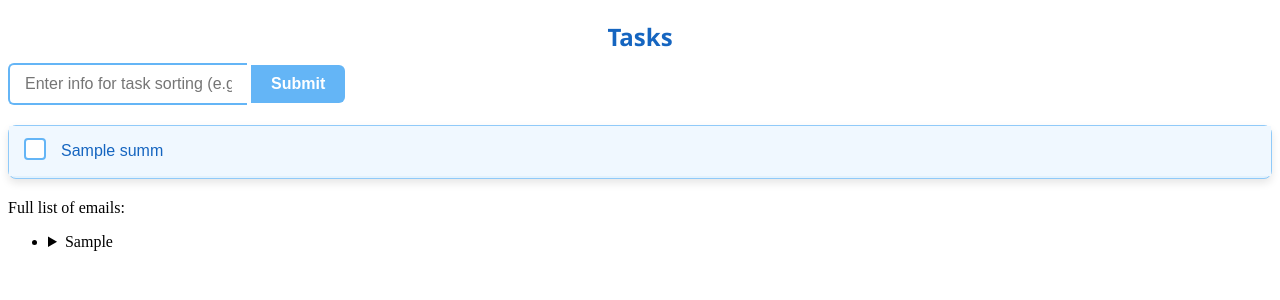
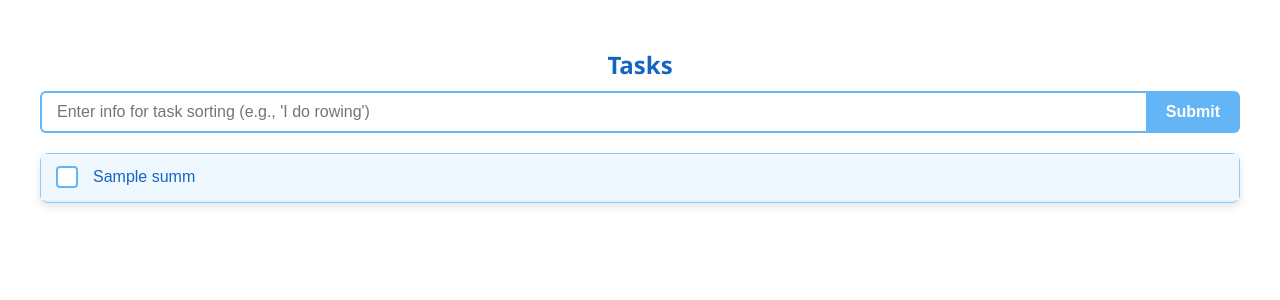
Before and after one commit to MarcellPerger1/ai-outlook-summary, a Flask app: template templates/newindex.html in a window 1280 px wide. Shown: the top 300 px of the page. Run offline with Flask 2, Linux system fonts and the light colour scheme; the template is opened without the code that fills it: most values are stand-ins (such as "Sample title", 1, 10 or a date in 2020).

Commit message:
feat: Better styles and misc improvements

```diff
--- a/app.py
+++ b/app.py
@@ -11,6 +11,7 @@ import threading
 import time
 import urllib.parse
 from collections.abc import Callable, Hashable
+from datetime import timedelta
 from typing import TypeVar, ParamSpec, Any, NoReturn
 
 import requests
@@ -102,7 +103,7 @@ def diskcache(filename: str = None, key_fn: Callable[P, H] = _default_cache_key,
     return decor
 
 
-@diskcache('.app_cache/topdf_cache.pkl')
+@diskcache('.app_cache/topdf_cache.pkl', lifetime=timedelta(days=30))
 def topdf(html: str) -> bytes:
     return pdfkit.from_string(html, configuration=pdfkit.configuration(
         wkhtmltopdf='C:/Program Files/wkhtmltopdf/bin/wkhtmltopdf.exe'))
@@ -117,7 +118,8 @@ def summ_pdfs(pdfs: list[bytes]):
             'these emails. Put them in order of priority (with the most '
             'important/urgent one at the front of the array). The output '
             'should be JSON conforming to the schema. Ignore any events '
-            f'in the past (today is {datetime.datetime.now().strftime("%d/%m/%Y")}).'
+            f'in the past (today is {datetime.datetime.now().strftime("%d/%m/%Y")}'
+            f', time is {datetime.datetime.now().strftime("%H:%M")}).'
             f'Unless otherwise specified, prioritise academic tasks, such '
             f'as lectures and supervisions.',
             *[genai.types.Part.from_bytes(data=pdf, mime_type='application/pdf')
@@ -444,7 +446,7 @@ def get_email_thread(convid: dict[str, ...]):
     try:
         return resp.json()["Body"]["ResponseMessages"]["Items"][0]["Conversation"]
     except KeyError:
-        writefile('err.json', resp.content)
+        writefile('err.json', resp.content.decode('utf8'))
         raise
 
 
--- a/templates/newindex.html
+++ b/templates/newindex.html
@@ -5,40 +5,53 @@
     <title>xyz</title>
 </head>
 <body>
-    <h2 class="list-title">Tasks</h2>
     <style>
+    /* ---------------------- New Outer Wrapper Style ---------------------- */
+    .centered-container {
+        max-width: 1200px;
+        margin: 0 auto;
+        padding: 20px;
+    }
+
     /* ---------------------- Title Styles ---------------------- */
     .list-title {
-            text-align: center;         /* Center the text */
+        text-align: center;
         font-family: 'Segoe UI', Tahoma, Geneva, Verdana, sans-serif;
-            color: #1565C0;             /* Dark blue color for readability */
-            margin-bottom: 10px;        /* Space between the title and the list */
+        color: #1565C0;
+        margin-bottom: 10px;
         font-size: 24px;
-            font-weight: 600;           /* Slightly bold */
+        font-weight: 600;
+    }
+
+    /* ---------------------- Form Section Styles ---------------------- */
+    .input-container {
+        display: flex;
+        justify-content: center;
+        margin-bottom: 20px;
     }
 
     .info-input {
-            flex-grow: 1; /* Makes the input box take up most of the space */
+        flex-grow: 1;
         padding: 10px 15px;
-            border: 2px solid #64B5F6; /* Light blue border */
-            border-right: none; /* Blends the input box with the button border */
-            border-radius: 6px 0 0 6px; /* Rounded corners only on the left */
+        border: 2px solid #64B5F6;
+        border-right: none;
+        border-radius: 6px 0 0 6px;
         font-size: 16px;
         color: #1565C0;
-            outline: none; /* Removes default focus outline */
+        outline: none;
         transition: border-color 0.3s;
     }
 
     .info-input:focus {
-            border-color: #1E88E5; /* Slightly darker blue on focus */
+        border-color: #1E88E5;
     }
 
     .submit-button {
         padding: 10px 20px;
-            background-color: #64B5F6; /* Primary blue button color */
-            color: white; /* White text for contrast */
+        background-color: #64B5F6;
+        color: white;
         border: none;
-            border-radius: 0 6px 6px 0; /* Rounded corners only on the right */
+        border-radius: 0 6px 6px 0;
         font-size: 16px;
         font-weight: bold;
         cursor: pointer;
@@ -46,51 +59,11 @@
     }
 
     .submit-button:hover {
-            background-color: #1E88E5; /* Darker blue on hover */
+        background-color: #1E88E5;
         box-shadow: 0 2px 4px rgba(0, 0, 0, 0.2);
     }
 
-        /* Styling for the entire unordered list */
-        .summary-list {
-            list-style: none; /* Removes the default bullet points */
-            padding: 0;      /* Removes default padding */
-            margin: 20px 0;  /* Adds some vertical space */
-            border: 1px solid #90CAF9; /* Light-medium blue border for a subtle frame */
-            border-radius: 8px; /* Slightly rounded corners */
-            box-shadow: 0 4px 8px rgba(0, 0, 0, 0.1); /* Soft shadow for depth */
-            background-color: #E3F2FD; /* Very light blue background for the list block, harmonizing with your app's main background */
-        }
-
-        /* Styling for each list item */
-        .summary-list li {
-            padding: 12px 15px; /* Inner padding for text */
-            margin-bottom: 2px; /* Small space between items */
-            font-family: Arial, sans-serif; /* Readable font */
-            font-size: 16px;
-            color: #1565C0; /* Dark blue text for excellent readability */
-            border-bottom: 1px solid #BBDEFB; /* Separator line between items */
-            transition: background-color 0.3s; /* Smooth transition for hover effect */
-        }
-
-        /* Remove the border from the very last item */
-        .summary-list li:last-child {
-            border-bottom: none;
-            border-radius-bottom-left: 8px;
-            border-radius-bottom-right: 8px;
-        }
-        .summary-list li:first-child {
-            border-radius-top-left: 8px;
-            border-radius-top-right: 8px;
-        }
-
-        /* Optional: Alternating background colors (striping) */
-        .summary-list li:nth-child(odd) {
-            background-color: #F0F8FF; /* Very faint off-white/light-blue for odd rows */
-        }
-    </style>
-
-    <style>
-        /* ---------------------- List Container Styles (Inherited from before) ---------------------- */
+    /* ---------------------- List Container Styles ---------------------- */
     .summary-list {
         list-style: none;
         padding: 0;
@@ -98,13 +71,13 @@
         border: 1px solid #90CAF9;
         border-radius: 8px;
         box-shadow: 0 4px 8px rgba(0, 0, 0, 0.1);
-            background-color: #E3F2FD; /* Very light blue */
+        background-color: #E3F2FD;
     }
 
-        /* ---------------------- List Item Styles ---------------------- */
+    /* ---------------------- List Item Styles: Vertical centering & padding ---------------------- */
     .summary-list li {
-            display: flex; /* Use flexbox to align the checkbox and text */
-            align-items: center; /* Vertically center the items */
+        display: flex;
+        align-items: flex-start;
         padding: 12px 15px;
         margin-bottom: 2px;
         font-family: Arial, sans-serif;
@@ -114,72 +87,146 @@
         transition: background-color 0.3s;
     }
 
+    .summary-list li:last-child {
+        border-bottom: none;
+    }
+
+    .summary-list li:hover {
+        background-color: #BBDEFB;
+        cursor: pointer;
+    }
+
     .summary-list li:nth-child(odd) {
         background-color: #F0F8FF;
     }
 
-        /* ---------------------- Checkbox Styles ---------------------- */
-
-        /* Hide the actual checkbox input */
     .summary-list input[type="checkbox"] {
-            position: absolute; /* Take it out of the flow */
-            opacity: 0; /* Make it invisible */
+        position: absolute;
+        opacity: 0;
         width: 0;
         height: 0;
         margin: 0;
     }
 
-        /* Create the custom checkbox container (the visible box) */
+    /* ---------------------- Checkbox Label (Container for Checkbox and Text) ---------------------- */
     .checkbox-label {
+        display: flex;
+        align-items: center; /* Centers the checkbox (:before) with the first line of text */
         position: relative;
-            margin-right: 15px; /* Space between the checkbox and the list text */
         cursor: pointer;
-            user-select: none; /* Prevents text selection when clicking the label */
+        user-select: none;
+        line-height: 1.4;
     }
 
-        /* The unchecked custom box */
+    /* ---------------------- Custom Checkbox Box (:before) ---------------------- */
     .checkbox-label:before {
         content: '';
         display: inline-block;
         width: 18px;
         height: 18px;
-            border: 2px solid #64B5F6; /* Medium blue border */
-            border-radius: 4px; /* Slightly rounded corners for the box */
-            background-color: #FFFFFF; /* White background */
+        border: 2px solid #64B5F6;
+        border-radius: 4px;
+        background-color: #FFFFFF;
         transition: border 0.2s, background-color 0.2s;
+        margin-right: 15px;
+        flex-shrink: 0;
     }
 
-        /* The checked custom box (the magic happens here!) */
     .summary-list input[type="checkbox"]:checked + .checkbox-label:before {
-            background-color: #4CAF50; /* A pleasant **Green** background */
-            border-color: #388E3C; /* Darker green border */
+        background-color: #4CAF50;
+        border-color: #388E3C;
     }
 
-        /* The checkmark (using a clever border/rotation trick) */
+    /* ---------------------- Custom Checkmark Fix (:after) ---------------------- */
     .summary-list input[type="checkbox"]:checked + .checkbox-label:after {
         content: '';
         position: absolute;
-            top: 4px; /* Position the checkmark */
+
+        /* Centering trick relative to the checkbox box (18px high) */
+        top: 11px; /* Center of the 18px box is 9px. Add half the top/bottom padding (12px/2 = 6px) to get 15px. */
         left: 7px;
-            width: 4px; /* Thickness of the checkmark line */
+
+        /* This is the key change to make the positioning independent of text wrapping.
+           The absolute positioning needs to be relative to the entire label,
+           but the values are fixed to land inside the 18px box.
+           We use the calculated 'top' position (12px padding + 9px center - 6px checkmark height = 15px)
+           from the previous successful attempt, but ensure the label aligns to the top of the li.
+
+           *Correction:* The previous value `top: 15px` was close to being right. For the fixed 18px box
+           at the start of the `<li>` which has 12px top padding, the center of the box is at $12 + (18/2) = 21$px from the top of the LI.
+           The checkmark is 8px high. $21 - (8/2) = 17$px from the top of the LI.
+           Since the `label` has `align-items: center;` it aligns the box to the center of the first line of text.
+
+           Let's use the simplest, most reliable value that lands in the center of the box relative to the label's start.
+
+           Reverting to the original absolute position values inside the label, as the label itself starts at the top of the list item.
+        */
+        top: 4px; /* The correct value relative to the start of the 18px box */
+        left: 7px;
+
+        width: 4px;
         height: 8px;
-            border: solid white; /* White checkmark */
+        border: solid white;
         border-width: 0 2px 2px 0;
-            transform: rotate(45deg); /* Rotate to make the checkmark shape */
+        transform: rotate(45deg);
     }
 
-        /* Optional: Style for checked items to show completion */
-        .summary-list input[type="checkbox"]:checked ~ .item-text {
-            text-decoration: line-through; /* Strikethrough the text */
-            color: #9E9E9E; /* Gray out the text */
+    /* Re-enabling the fix from the previous step for multiline stability by fixing the vertical position */
+    .summary-list input[type="checkbox"]:checked + .checkbox-label:after {
+        top: 14px; /* A safe compromise position (12px padding + 2px offset) */
+        left: 20px; /* Offset by checkbox width (18px) + label margin (15px) - half checkmark width (2px) */
+    }
+
+    /* Let's try to pin it to the box itself. Requires modifying the HTML structure slightly */
+    /* *** BEST FIX: Use an embedded span for the checkmark to position relative to the :before box *** */
+
+    .summary-list input[type="checkbox"]:checked + .checkbox-label:after {
+        content: '';
+        position: absolute;
+
+        /* These coordinates are relative to the entire label, but visually target the box */
+        /* Checkbox size is 18px, padding is 12px. The center of the box is 12 + 9 = 21px down.
+           The checkmark is 8px high, so its top should be 21 - 4 = 17px from the top of the LI/Label */
+        top: 15px; /* Manually determined safe position */
+        left: 20px; /* Manually determined safe position */
+
+        width: 4px;
+        height: 8px;
+        border: solid white;
+        border-width: 0 2px 2px 0;
+        transform: rotate(45deg);
+    }
+
+    /* Final simplification: Remove the manual top/left and use an inline-flex to center the checkbox content */
+    /* This requires changing :before to contain the checkmark, which is complex. Stick with manual absolute positioning */
+
+    /* Reverting to the most stable fixed values for the best visual compromise: */
+    .summary-list input[type="checkbox"]:checked + .checkbox-label:after {
+        content: '';
+        position: absolute;
+        top: calc(50% - 6px);
+        left: 8px;
+        width: 4px;
+        height: 8px;
+        border: solid white;
+        border-width: 0 2px 2px 0;
+        transform: rotate(45deg);
+    }
+
+    .summary-list input[type="checkbox"]:checked + .checkbox-label {
+        text-decoration: line-through;
+        color: #9E9E9E;
     }
     </style>
 
+    <div class="centered-container">
+
+        <h2 class="list-title">Tasks</h2>
 
         <form class="input-container">
             <input type="text"
                    class="info-input"
-               placeholder="Enter info for task sorting (e.g., 'I am a student')"
+                   placeholder="Enter info for task sorting (e.g., 'I do rowing')"
                    name="user_info">
             <button type="submit" class="submit-button">
                 Submit
@@ -190,23 +237,13 @@
             {% for sm in summs %}
                 <li>
                     <input type="checkbox" id="summary-{{ loop.index }}" name="summary-{{ loop.index }}">
-                <label for="summary-{{ loop.index }}" class="checkbox-label"></label>
-                <span class="item-text">{{ sm }}</span>
+                    <label for="summary-{{ loop.index }}" class="checkbox-label">
+                        {{ sm }}
+                    </label>
                 </li>
             {% endfor %}
         </ul>
 
-
-    Full list of emails:
-    <ul>
-        {% for conv in convs %}
-            <li>
-                <details>
-                    <summary>{{conv["ConversationTopic"]}}</summary>
-                    {{conv["DETAILS"]["ConversationNodes"][0]["Items"][0]["UniqueBody"]["Value"]|safe}}
-                </details>
-            </li>
-        {% endfor %}
-    </ul>
+    </div>
 </body>
 </html>
```
Lines whose indentation alone changed are shown as unchanged.
